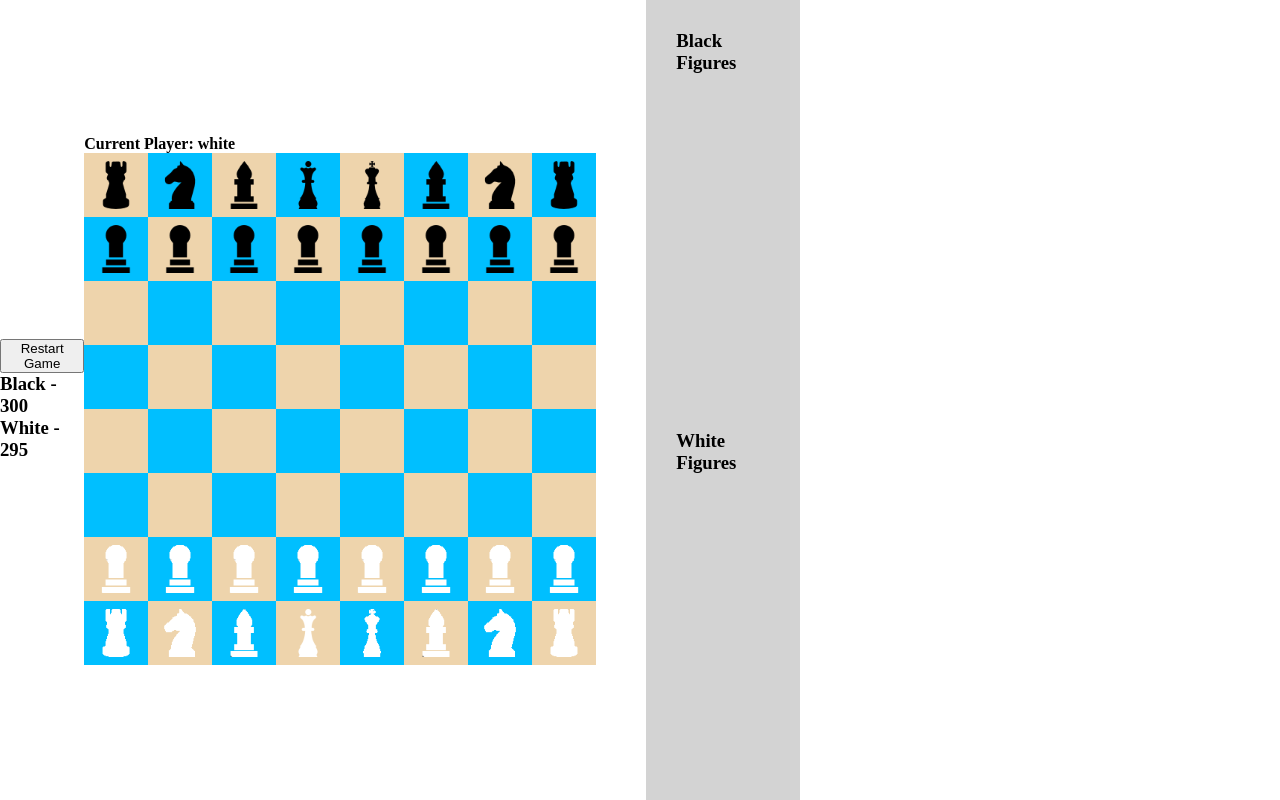
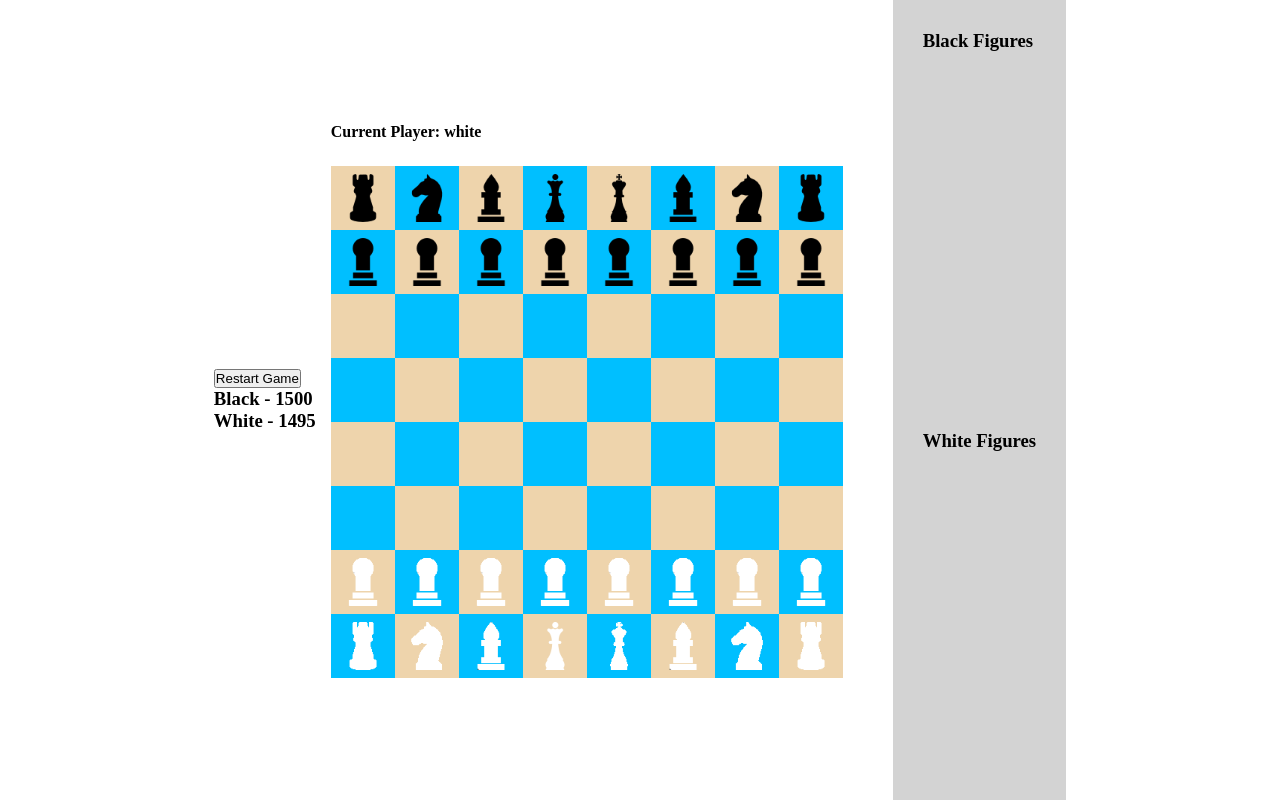
Before and after one commit to Stanislau-Cherak/Chess, a React (Create React App) app: page / in a window 1280 px wide. Built offline with nearby package versions, Linux system fonts and the light colour scheme.

Commit message:
end game by time added

```diff
--- a/src/App.css
+++ b/src/App.css
@@ -4,7 +4,7 @@
 }
 
 .app {
-  width: 100vh;
+  width: 100vw;
   height: 100vh;
   display: flex;
   justify-content: center;
@@ -58,3 +58,18 @@
   margin-left: 50px;
   background-color: lightgray;
 }
+
+.timer {
+  margin-right: 15px;
+}
+
+.player{
+  margin-bottom: 25px;
+}
+
+.winner{
+  margin-top: 25px;
+  font-size: 18px;
+  color: red;
+  text-align: center;
+}
--- a/src/App.tsx
+++ b/src/App.tsx
@@ -8,6 +8,7 @@ import { Colors } from './models/Colors';
 import BoardComponent from './components/BoardComponent';
 import LostFigures from './components/LostFigures';
 import Timer from './components/Timer';
+import Winner from './components/Winner';
 
 const App = () => {
 
@@ -15,6 +16,7 @@ const App = () => {
   const [whitePlayer, setWhitePlayer] = useState(new Player(Colors.WHITE));
   const [blackPlayer, setBlackPlayer] = useState(new Player(Colors.BLACK));
   const [currentPlayer, setCurrentPlayer] = useState<Player | null>(null);
+  const [winner, setWinner] = useState<Player | null>(null);
 
   useEffect(() => {
     restart();
@@ -26,24 +28,39 @@ const App = () => {
     newBoard.initCells();
     newBoard.addFigures();
     setBoard(newBoard);
+    setWinner(null);
   }
 
   function swapPlayer() {
     setCurrentPlayer(currentPlayer?.color === Colors.WHITE ? blackPlayer : whitePlayer);
   }
 
+  function winByTime(player: Player | null) {
+    setWinner(player?.color === Colors.WHITE ? blackPlayer : whitePlayer);
+  }
+
   return (
+
     <div className='app'>
+
       <Timer
         currentPlayer={currentPlayer}
         restart={restart}
+        winByTime={winByTime}
       />
+      <div className='main'>
         <BoardComponent
           board={board}
           setBoard={setBoard}
           currentPlayer={currentPlayer}
           swapPlayer={swapPlayer}
         />
+        {winner
+          ?
+          <Winner winner={winner} />
+          :
+          null}
+      </div>
       <div>
         <LostFigures
           title='Black Figures'
@@ -53,7 +70,6 @@ const App = () => {
           title='White Figures'
           figures={board.lostWhiteFigures}
         />
-
       </div>
     </div>
   );
--- a/src/components/BoardComponent.tsx
+++ b/src/components/BoardComponent.tsx
@@ -44,7 +44,7 @@ const BoardComponent: React.FC<BoardProps> = ({ board, setBoard, currentPlayer,
 
   return (
     <div>
-      <h4>
+      <h4 className="player">
         Current Player: {currentPlayer?.color}
       </h4>
       <div className="board">
--- a/src/components/Timer.tsx
+++ b/src/components/Timer.tsx
@@ -5,18 +5,26 @@ import { Player } from "../models/Player";
 interface TimerProps {
   currentPlayer: Player | null,
   restart: () => void,
+  winByTime: (player: Player | null) => void,
 
 }
 
-const Timer: React.FC<TimerProps> = ({ currentPlayer, restart }) => {
+const Timer: React.FC<TimerProps> = ({ currentPlayer, restart, winByTime }) => {
 
-  const [blackTime, setBlackTime] = useState(300);
-  const [whiteTime, setWhiteTime] = useState(300);
+  const [blackTime, setBlackTime] = useState(1500);
+  const [whiteTime, setWhiteTime] = useState(1500);
   const timer = useRef<null | ReturnType<typeof setInterval>>(null);
 
   useEffect(() => {
-    startTimer();
-  }, [currentPlayer])
+      startTimer();
+  }, [currentPlayer]);
+
+  useEffect(()=>{
+    if(whiteTime<=0||blackTime<=0){
+      winByTime(currentPlayer);
+      stopTimer();
+    }
+  }, [whiteTime, blackTime])
 
   function startTimer() {
     if (timer.current) {
@@ -26,22 +34,32 @@ const Timer: React.FC<TimerProps> = ({ currentPlayer, restart }) => {
     timer.current = setInterval(callback, 1000);
   }
 
+  function stopTimer(){
+    if (timer.current) {
+      clearInterval(timer.current);
+    }
+  }
+
   function decrementBlackTimer() {
-    setBlackTime(prev => prev - 1);
+    if (blackTime > 0) {
+      setBlackTime(prev => prev - 1);
+    }
   }
 
   function decrementWhiteTimer() {
-    setWhiteTime(prev => prev - 1);
+    if (whiteTime > 0) {
+      setWhiteTime(prev => prev - 1);
+    }
   }
 
-  const handleRestart=()=>{
-    setWhiteTime(300);
-    setBlackTime(300);
+  const handleRestart = () => {
+    setWhiteTime(1500);
+    setBlackTime(1500);
     restart()
   }
 
   return (
-    <div>
+    <div className="timer">
       <div>
         <button
           onClick={handleRestart}
--- /dev/null
+++ b/src/components/Winner.tsx
@@ -0,0 +1,20 @@
+import React from "react";
+import { Colors } from "../models/Colors";
+import { Player } from "../models/Player";
+
+interface WinnerProps {
+  winner: Player|null,
+}
+
+const Winner: React.FC<WinnerProps> = ({ winner }) => {
+
+  const loser = winner?.color === Colors.WHITE ? 'black' : 'white';
+
+  return (
+    <div className="winner">
+      The {winner?.color} player won. The {loser} player lost at the end of the time.
+    </div>
+  )
+}
+
+export default Winner;
```
Lines whose indentation alone changed are shown as unchanged.
